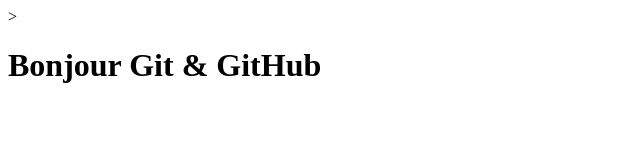
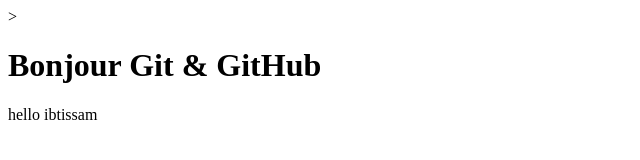
Before and after one commit to ibtissambousseta/mon-projet, a plain HTML site: page Index.html in a window 1280 px wide. Shown: the full height of the page, 0-640 px from the left. Drawn offline with Linux system fonts and the light colour scheme.

Commit message:
Ajout d'un paragraphe test

```diff
--- a/Index.html
+++ b/Index.html
@@ -5,5 +5,6 @@
     </head>
     <body>
         <h1> Bonjour Git & GitHub</h1>
+        <p> hello ibtissam </p>
     </body>
 </html>
```
